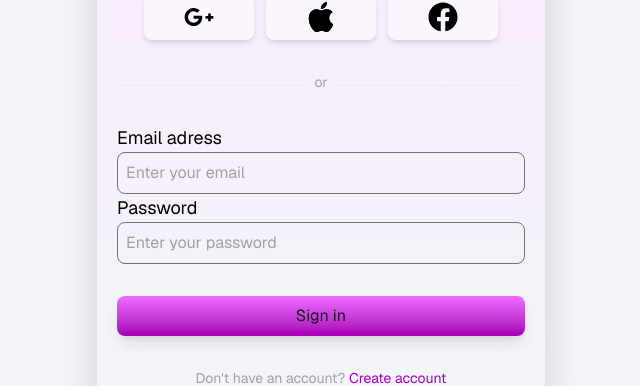
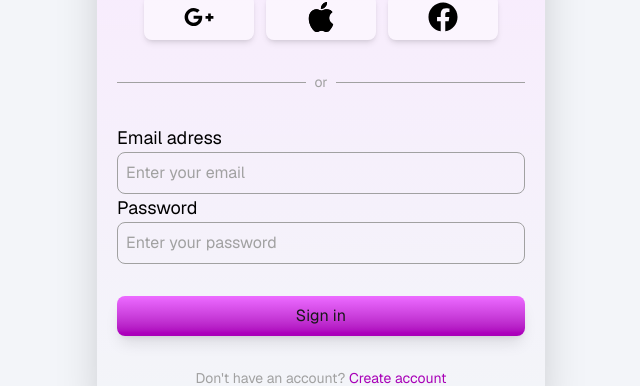
Before and after one commit to mujibqoribulll/pos-app, a Next.js app: page /login in a window 1280 px wide. Shown: the part 320-706 px from the top of the page, without its empty margins (319-959 px from the left). Built offline with nearby package versions, Linux system fonts and the light colour scheme; no server answers.

Commit message:
💄 🔥 implement login logic

```diff
--- a/src/app/login/page.tsx
+++ b/src/app/login/page.tsx
@@ -1,10 +1,36 @@
 'use client';
+import { AUTH_STATE } from '@/constant/auth.constant';
+import { useAppDispatch } from '@/store/hooks';
+import { useRouter } from 'next/navigation';
 
+import { IAuthInitialState } from '@/types/auth';
+import { ChangeEvent, FormEvent, useState } from 'react';
 import { BsApple } from 'react-icons/bs';
 import { FaFacebook, FaGooglePlusG } from 'react-icons/fa';
 import { TfiWorld } from 'react-icons/tfi';
+import { postLoginThunk } from './store/authThunk';
 
-const CorePage = () => {
+const LoginPage = () => {
+  const [initialState, setInitialState] = useState({ ...AUTH_STATE });
+  const dispatch = useAppDispatch();
+  const route = useRouter();
+  const handleChange = (e: ChangeEvent<HTMLInputElement>) => {
+    const { name, value } = e.target;
+    setInitialState((prevState) => ({ ...prevState, [name]: value }));
+  };
+
+  const handleSubmit = async (e: FormEvent<HTMLFormElement>) => {
+    e.preventDefault();
+    let payload: IAuthInitialState = {
+      email: initialState?.email,
+      password: initialState?.password,
+    };
+
+    let result = await dispatch(postLoginThunk(payload));
+    if (postLoginThunk.fulfilled.match(result)) {
+      route.push('/home');
+    }
+  };
   return (
     <section className="h-screen bg-[#F3F5F9] flex justify-center items-center">
       <div className="from-fuchsia-100 bg-gradient-to-b to-transparent min-w-md rounded-2xl shadow-2xl p-5 flex flex-col gap-y-8">
@@ -33,18 +59,22 @@ const CorePage = () => {
           </button>
         </div>
         <div className="flex items-center gap-2">
-          <div className="flex-1 border-t border-white/70" />
+          <div className="flex-1 border-t border-neutral-400" />
           <span className="text-sm text-neutral-400 font-sans">or</span>
-          <div className="flex-1 border-t border-white/70" />
+          <div className="flex-1 border-t border-neutral-400" />
         </div>
+        <form onSubmit={handleSubmit} className="flex flex-col gap-y-8">
           <div>
             <label htmlFor="email" className="flex flex-col">
               <span className="font-sans text-lg text-black">Email adress</span>
               <input
                 type="email"
                 id="email"
+                defaultValue={initialState?.email}
+                onChange={handleChange}
+                name="email"
                 placeholder="Enter your email"
-              className="border-neutral-500 border placeholder:text-neutral-400 font-sans text-base outline-none p-2 text-black rounded-lg"
+                className="border-neutral-400 border placeholder:text-neutral-400 font-sans text-base outline-none p-2 text-black rounded-lg"
               />
             </label>
             <label htmlFor="password" className="flex flex-col">
@@ -52,16 +82,24 @@ const CorePage = () => {
               <input
                 type="password"
                 id="password"
+                defaultValue={initialState?.password}
+                onChange={handleChange}
+                name="password"
                 placeholder="Enter your password"
-              className="border-neutral-500 border placeholder:text-neutral-400 font-sans text-base outline-none p-2 text-black rounded-lg"
+                className="border-neutral-400 border placeholder:text-neutral-400 font-sans text-base outline-none p-2 text-black rounded-lg"
               />
             </label>
           </div>
           <div className="flex">
-          <button className=" shadow-lg flex-1 p-2 rounded-lg bg-gradient-to-t from-fuchsia-700 to-fuchsia-400 font-sans hover:to-fuchsia-500">
+            <button
+              type="submit"
+              className=" shadow-lg flex-1 p-2 rounded-lg bg-gradient-to-t from-fuchsia-700 to-fuchsia-400 font-sans hover:to-fuchsia-500"
+            >
               Sign in
             </button>
-        </div>{' '}
+          </div>
+        </form>
+
         <p className="text-neutral-400 font-sans text-sm text-center">
           Don't have an account?{' '}
           <span className="text-fuchsia-700">Create account</span>
@@ -71,4 +109,4 @@ const CorePage = () => {
   );
 };
 
-export default CorePage;
+export default LoginPage;
```
Lines whose indentation alone changed are shown as unchanged.
